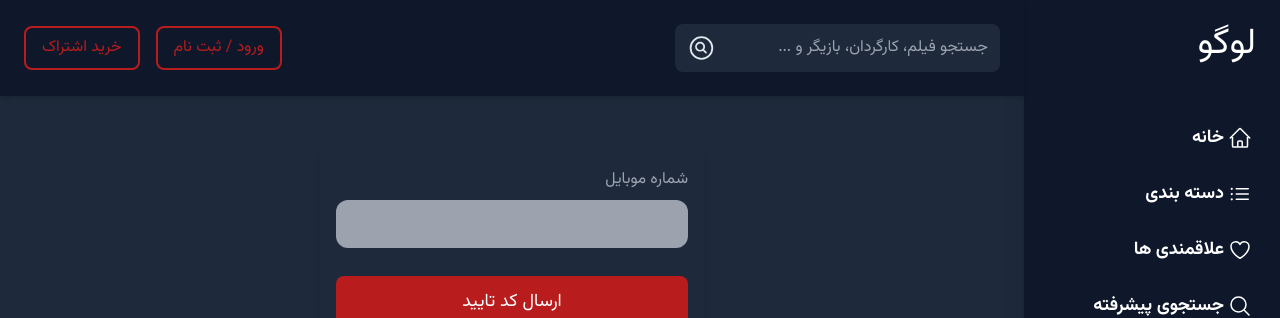
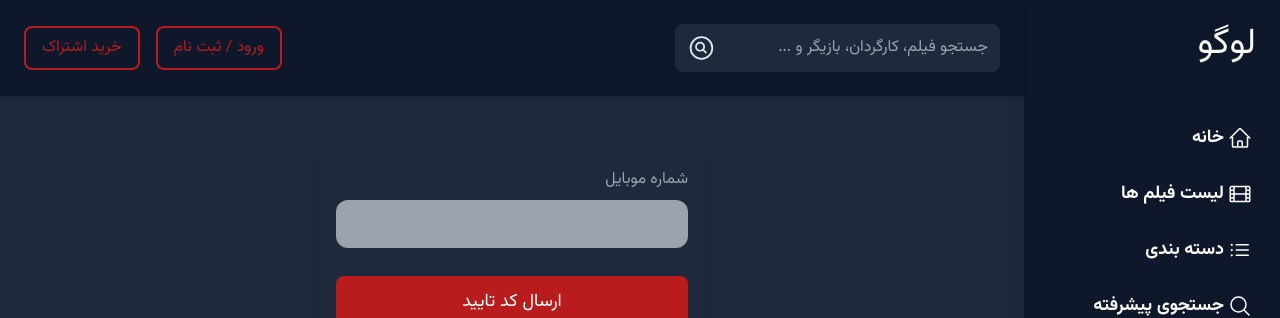
Before and after one commit to HanzaleLatifi/web-Programing-course, a Next.js app in the folder my-film-app/: page /auth in a window 1280 px wide. Shown: the top 318 px of the page. Built offline with nearby package versions, Linux system fonts and the light colour scheme.

Commit message:
change favorites to movies in navigation

```diff
--- a/my-film-app/package.json
+++ b/my-film-app/package.json
@@ -18,6 +18,7 @@
     "react": "18.2.0",
     "react-dom": "18.2.0",
     "react-hot-toast": "^2.4.1",
+    "react-loader-spinner": "^6.1.6",
     "react-otp-input": "^3.1.1",
     "react-slick": "^0.30.2",
     "slick-carousel": "^1.8.1",
--- a/my-film-app/src/app/(user)/category/[id]/page.js
+++ b/my-film-app/src/app/(user)/category/[id]/page.js
@@ -7,20 +7,21 @@ import PrimaryButton from '@/common/PrimaryButton';
 import Link from 'next/link';
 
 
+
 const page = () => {
     const{id} =useParams()
     const { data, isLoading:loadingMovie }=useGetMoviesByGenre(id);
 
-    if(loadingMovie) return <p>loading ...</p>
+    if(loadingMovie) return <p>loading...</p>
     console.log(data)
 
 
 
     return (
-    <div className='grid md:grid-cols-4 grid-cols-1 gap-y-6 gap-x-4 p-4'>
+    <div className='grid md:grid-cols-4 grid-cols-1 gap-6 p-4'>
         {data.data.map(movie=>{
             return <div key={movie.id} className=' bg-slate-900 rounded-2xl shadow-2xl'>
-                         <Image src={movie.poster} width={300} height={300}  loading='lazy' blurDataURL={movie.poster} alt={movie.title} />
+                         <Image src={movie.poster} width={300} height={300} style={{maxHeight:'270px'}}  loading='lazy' blurDataURL={movie.poster} alt={movie.title} />
                     <div className='p-2 '>
                         <h2 className='text-white text-center my-1 text-md '>{movie.title.length>20 ? movie.title.substring(movie.title.length-5) : movie.title}</h2>
                         <div className='flex items-center my-1 justify-center  '>
--- /dev/null
+++ b/my-film-app/src/components/Loading.js
@@ -0,0 +1,22 @@
+
+import React from 'react';
+import Loader from 'react-loader-spinner';
+import 'react-loader-spinner/dist/loader/css/react-spinner-loader.css';
+
+const LoadingSpinner = () => {
+  return (
+    <ThreeDots
+        visible={true}
+        height="80"
+        width="80"
+        color="#4fa94d"
+        radius="9"
+        ariaLabel="three-dots-loading"
+        wrapperStyle={{}}
+        wrapperClass=""
+       />
+
+  );
+}
+
+export default LoadingSpinner;
--- a/my-film-app/src/components/Navigation.js
+++ b/my-film-app/src/components/Navigation.js
@@ -3,6 +3,7 @@ import React from "react";
 import Link from "next/link";
 import { useRouter } from "next/navigation";
 import {
+  FilmIcon,
   HomeIcon,
   MagnifyingGlassIcon,
   HeartIcon,
@@ -34,6 +35,17 @@ const Navigation = () => {
           <HomeIcon className="h-6 w-6 mx-1" />
           <span className="font-semibold ">خانه</span>
         </Link>
+
+        <Link
+          href="/movies"
+          className={`flex items-center py-2 pl-4 hover:hover-text  ${isActive(
+            "/movies"
+          )}`}
+        >
+          <FilmIcon className="h-6 w-6 mx-1" />
+          <span className="font-semibold">لیست فیلم ها</span>
+        </Link>
+
         <Link
           href="/category"
           className={`flex items-center py-2 pl-4 hover:hover-text  ${isActive(
@@ -43,15 +55,7 @@ const Navigation = () => {
           <ListBulletIcon className="h-6 w-6 mx-1" />
           <span className="font-semibold">دسته بندی</span>
         </Link>
-        <Link
-          href="/favorites"
-          className={`flex items-center py-2 pl-4 hover:hover-text  ${isActive(
-            "/favorites"
-          )}`}
-        >
-          <HeartIcon className="h-6 w-6 mx-1" />
-          <span className="font-semibold">علاقمندی ها</span>
-        </Link>
+
         <Link
           href="/serach"
           className={`flex items-center py-2 pl-4 hover:hover-text  ${isActive(
```
Also changed, not shown: 1 other file (tests, documents, lock files or other folders).
